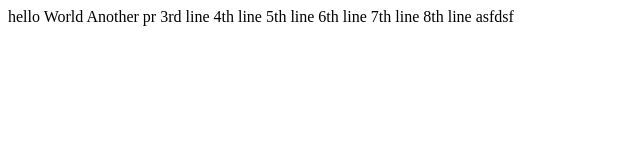
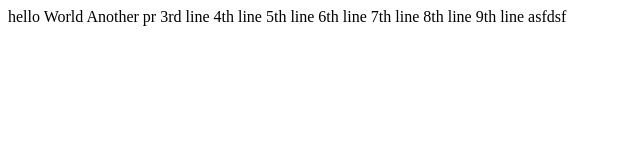
Before and after one commit to amitsinghsutara/github-release-note-repo, a plain HTML site: page index.html in a window 1280 px wide. Shown: the full height of the page, 0-640 px from the left. Drawn offline with Linux system fonts and the light colour scheme.

Commit message:
Added 9th line

```diff
--- a/index.html
+++ b/index.html
@@ -9,6 +9,7 @@
         6th line
         7th line
         8th line
+        9th line
 
         asfdsf
     </body>
```
